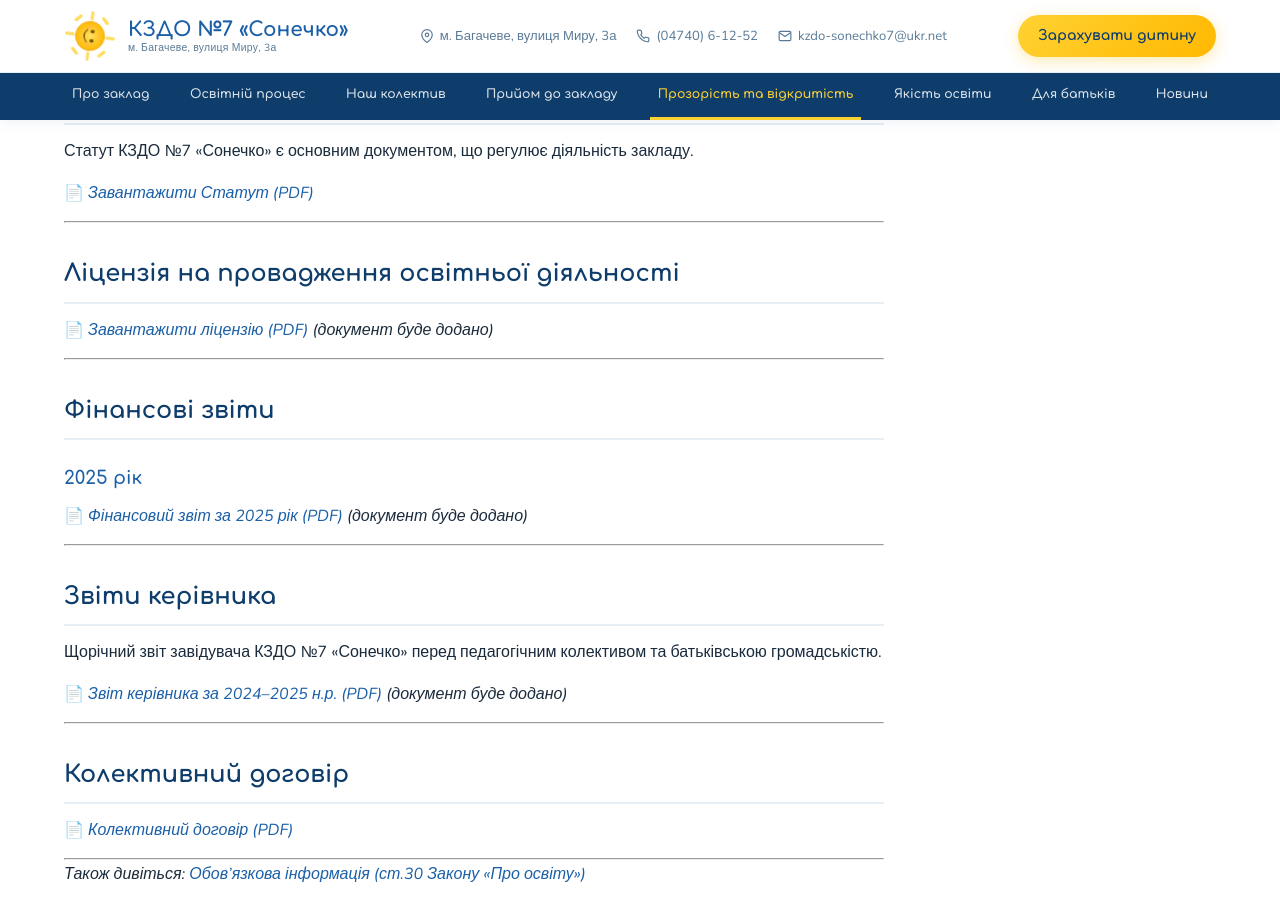
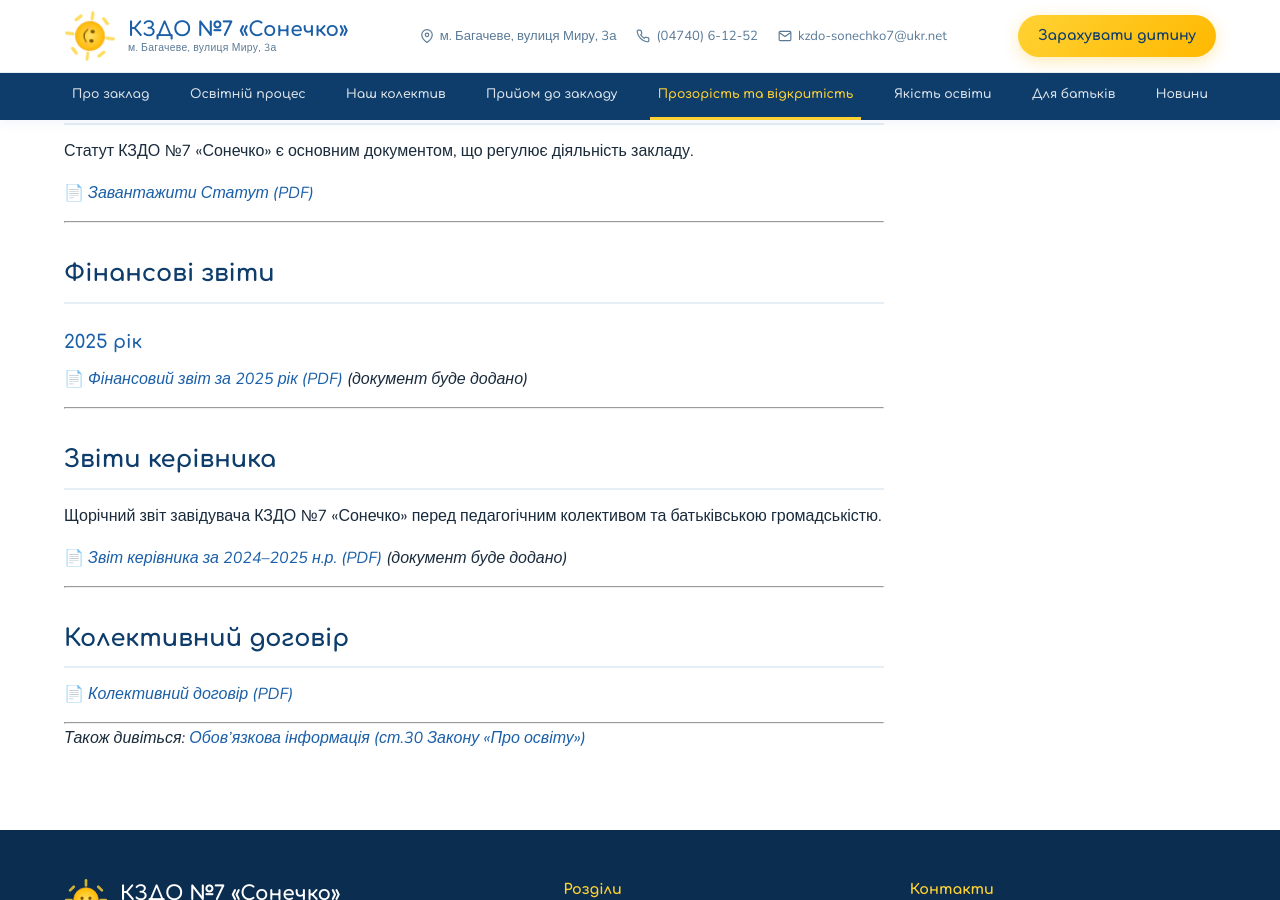
Before and after one commit to sonechko7/sonechko7.github.io, a Jekyll site: the page built from pages/prozorist.md, in a window 1280 px wide and 900 px high, scrolled down 416 px. Built offline with Jekyll 4.4.1, drawn with Linux system fonts in a browser that asks for light colours.

Commit message:
Update Сторінка “prozorist”

```diff
--- a/pages/prozorist.md
+++ b/pages/prozorist.md
@@ -14,12 +14,6 @@ permalink: /prozorist/
 Статут КЗДО №7 «Сонечко» є основним документом, що регулює діяльність закладу.
 
 📄 [_Завантажити Статут (PDF)_](https://drive.google.com/file/d/1uzOCagwe6IfbOW1d897W5xysRSjyU_sI/view?usp=sharing)
-
-***
-
-## Ліцензія на провадження освітньої діяльності
-
-📄 [_Завантажити ліцензію (PDF)_](#) _(документ буде додано)_
 
 ***
 
```
